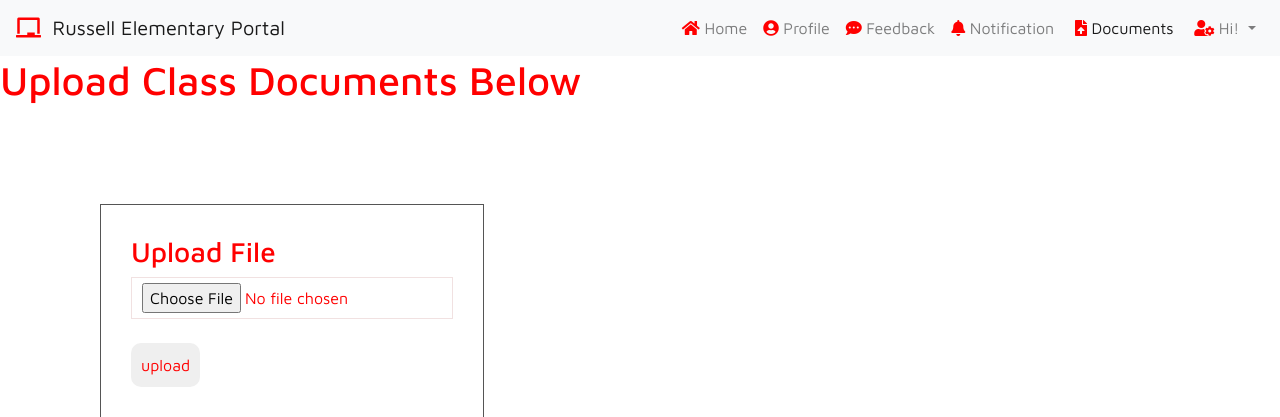
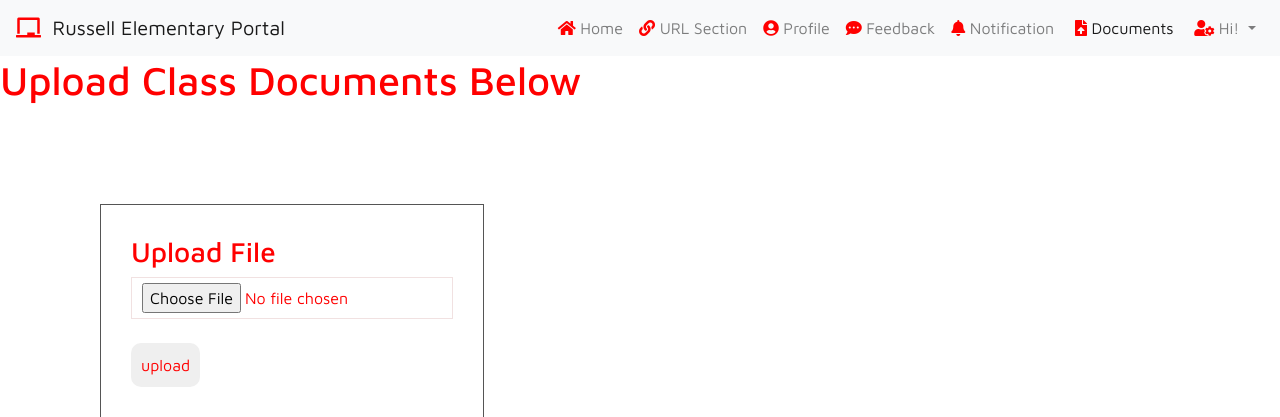
Before and after one commit to simsj03/Rus_App_demo1.4, a PHP site: page /RussellE-demo/documents.php in a window 1280 px wide. Shown: the top 417 px of the page. Run offline with PHP 8.4, Linux system fonts and the light colour scheme; the visitor is signed in with stand-in values (Sample User, id 1); data comes from the database, SQL or seed files in the repository; some libraries are stand-ins or nearby versions.

Commit message:
fixing url function for users, part 1

```diff
--- a/assets/php/header.php
+++ b/assets/php/header.php
@@ -39,7 +39,10 @@
       <ul class="navbar-nav ml-auto">
         <li class="nav-item">
           <a class="nav-link <?= (basename($_SERVER['PHP_SELF']) == 'home.php') ? 'active' : ''; ?>" href="<?= $base_url ?>/home.php"><i class="fas fa-home"></i>&nbsp;Home</a>
-</li>
+        </li>
+        <li class="nav-item">
+          <a class="nav-link <?= (basename($_SERVER['PHP_SELF']) == 'urls.php') ? 'active' : ''; ?>" href="<?= $base_url ?>/urls.php"><i class="fas fa-link"></i>&nbsp;URL Section</a>
+        </li>
         <li class="nav-item">
           <a class="nav-link <?= (basename($_SERVER['PHP_SELF']) == 'profile.php') ? 'active' : ''; ?>" href="<?= $base_url ?>/profile.php"><i class="fas fa-user-circle"></i>&nbsp;Profile</a>
         </li>
```
